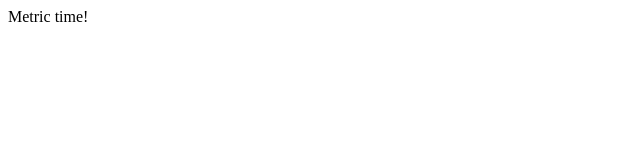
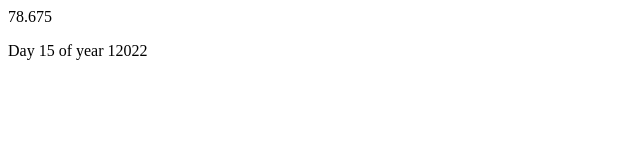
Before and after one commit to j3camero/metrictime.ca, a plain HTML site: page index.html in a window 1280 px wide. Shown: the whole page, without its empty margins (0-640 px from the left). Drawn offline with Linux system fonts and the light colour scheme.

Commit message:
Minimal working site with a crappy UI.

```diff
--- a/index.html
+++ b/index.html
@@ -1 +1,10 @@
-Metric time!
+<html>
+  <head>
+    <title>Metric Time | metrictime.ca</title>
+  </head>
+  <body>
+    <p id="timeofday"></p>
+    <p id="dateandyear"></p>
+    <script src="index.js"></script>
+  </body>
+</html>
--- /dev/null
+++ b/index.js
@@ -0,0 +1,23 @@
+document.addEventListener('DOMContentLoaded', (event) => {
+    setInterval(Update, 200);
+});
+
+function Update() {
+    const now = new Date();
+    const gregorianYear = now.getFullYear();
+    const holoceneYear = gregorianYear + 10000;
+    const start = new Date(gregorianYear, 0, 0);
+    const diff = now - start;
+    const oneDay = 1000 * 60 * 60 * 24;
+    const dayOfYear = Math.floor(diff / oneDay);
+    const dateAndYearText = `Day ${dayOfYear} of year ${holoceneYear}`;
+    const midnight = new Date();
+    midnight.setHours(0, 0, 0, 0);
+    const msSinceMidnight = now - midnight;
+    const secondsSinceMidnight = Math.floor(msSinceMidnight / 1000);
+    const ks = secondsSinceMidnight / 1000;
+    const timeOfDayLabel = document.getElementById('timeofday');
+    timeOfDayLabel.innerText = ks.toFixed(3);
+    const dateAndYearLabel = document.getElementById('dateandyear');
+    dateAndYearLabel.innerText = dateAndYearText;
+}
```
Also changed, not shown: 1 other file.
